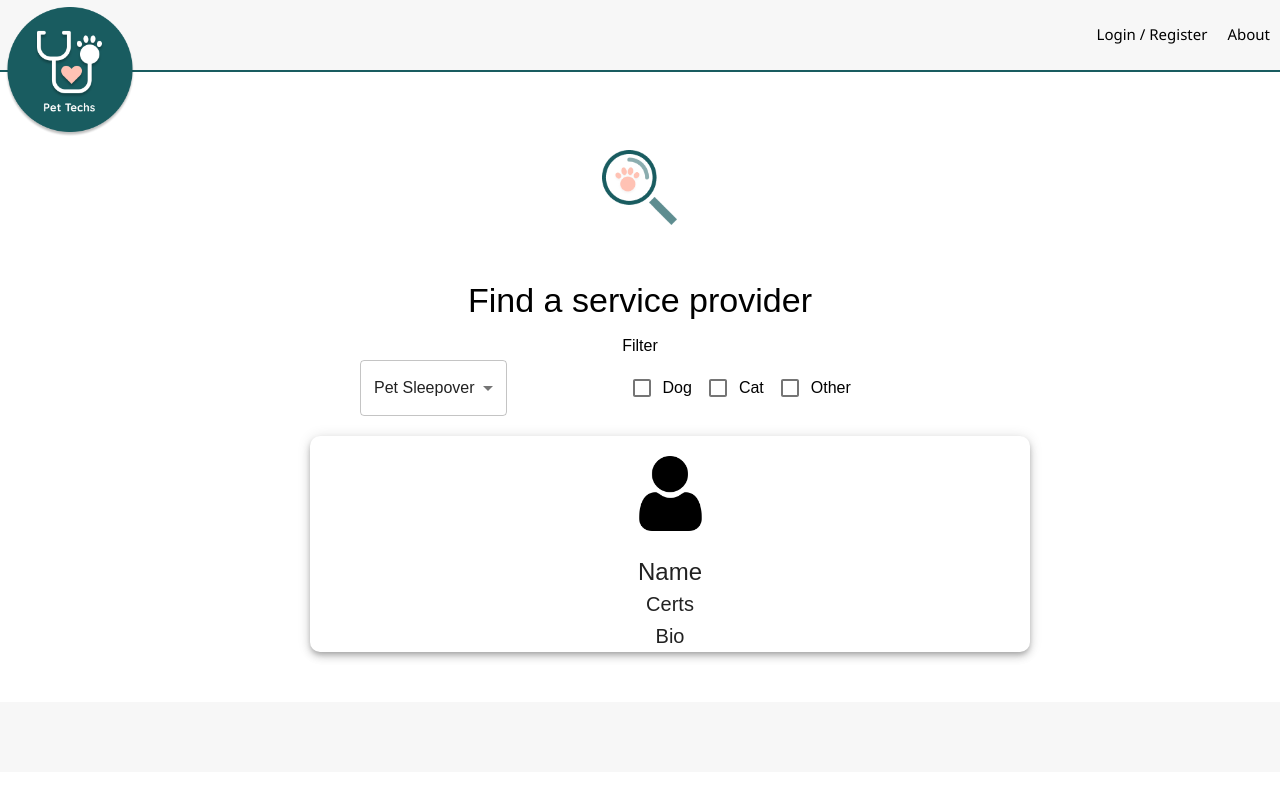
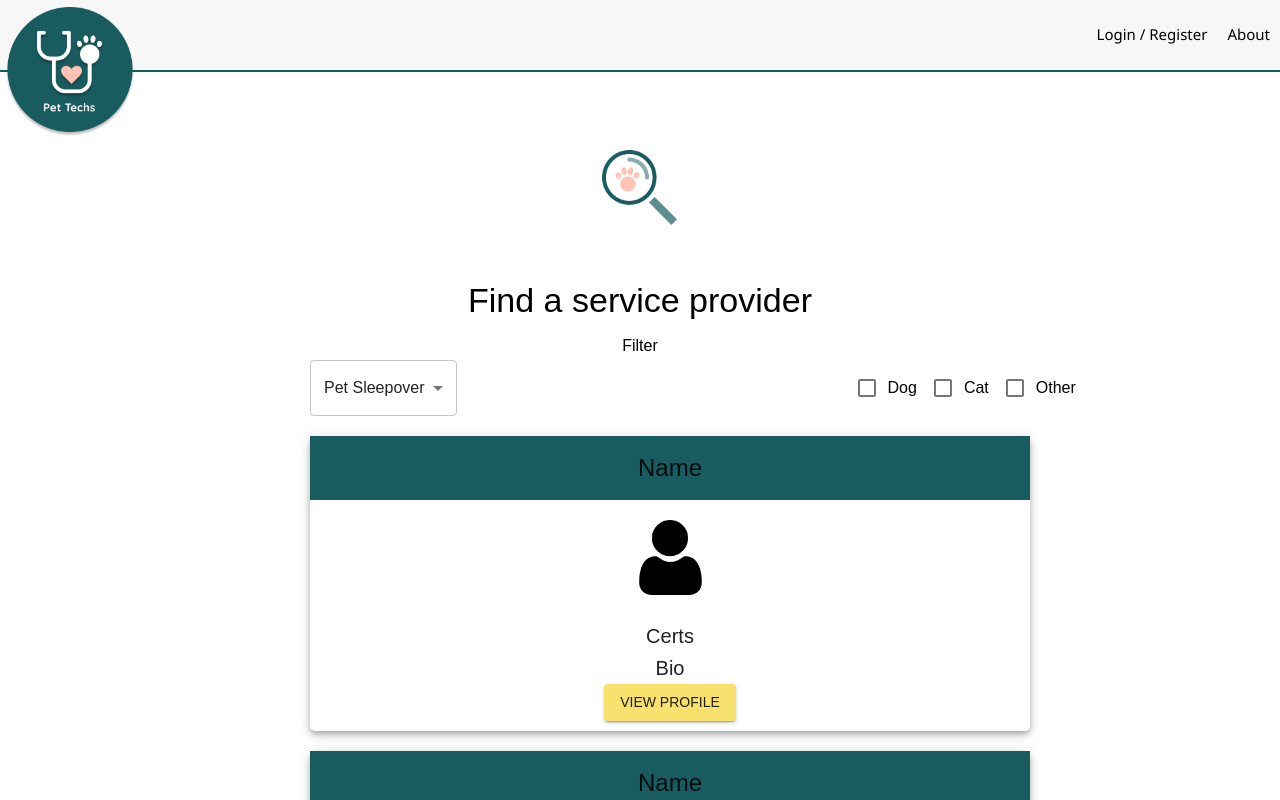
Before and after one commit to chinmayapulikallu/pet-techs, a React (Create React App) app: page /#/search in a window 1280 px wide. Shown: the top 800 px of the page. Built offline with nearby package versions, Linux system fonts and the light colour scheme; no server answers.

Commit message:
added button to view profile

```diff
--- a/src/components/SearchPage/SearchPage.jsx
+++ b/src/components/SearchPage/SearchPage.jsx
@@ -17,6 +17,8 @@ import CardContent from "@material-ui/core/CardContent"
 import Button from "@material-ui/core/Button"
 import { ButtonBase } from "@material-ui/core"
 import Paper from "@material-ui/core/Paper"
+import { blue } from "@material-ui/core/colors";
+
 
 
 const styles = theme => ({
@@ -52,21 +54,27 @@ const styles = theme => ({
 
     },
     groupCheck: {
-        paddingLeft: 125
+        paddingLeft: 400
     },
     serviceType: {
-        paddingLeft: 200,
+        paddingLeft: 150,
         display: "flex"
     },
     paper: {
         marginTop: 20,
-        borderRadius: "10px",
+        borderRadius: "5px",
         width: "75%",
         marginLeft: 150
     },
     profPic: {
         marginTop: 20,
-        marginBottom: 20
+        marginBottom: 20,
+    },
+    header: {
+        background: '#195C60'
+    },
+    btn: {
+        marginBottom: 10
     }
 
 
@@ -133,48 +141,30 @@ class SearchPage extends Component {
 
                         <Grid>
                             <Paper elevation="5" className={classes.paper}>
-                                <img className={classes.profPic} src="/images/blank-profile-picture.png" alt="profilePic" height="75" width="75" />
-                                <Typography variant="h5">
-                                    Name
-                                    </Typography>
+                                <CardHeader title="Name" className={classes.header} />
+                                <img className={classes.profPic} src="/images/blank-profile-picture.png" alt="profilePic" height="75" width="75"/>
                                 <Typography variant="h6">
                                     Certs
                                     </Typography>
                                 <Typography variant="h6">
                                     Bio
                                     </Typography>
+                                <Button className={classes.btn} variant="contained" color="primary" >View Profile</Button>
                             </Paper>
                         </Grid>
-                        {/* <Grid>
+                        <Grid>
                             <Paper elevation="5" className={classes.paper}>
-                                <img className={classes.profPic} src="/images/blank-profile-picture.png" alt="profilePic" height="75" width="75" />
-                                <Typography variant="h5">
-                                    Name
-                                    </Typography>
+                                <CardHeader title="Name" className={classes.header} />
+                                <img className={classes.profPic} src="/images/blank-profile-picture.png" alt="profilePic" height="75" width="75"/>
                                 <Typography variant="h6">
                                     Certs
                                     </Typography>
                                 <Typography variant="h6">
                                     Bio
                                     </Typography>
+                                <Button className={classes.btn} variant="contained" color="primary" >View Profile</Button>
                             </Paper>
                         </Grid>
-                        <Grid>
-                            <Paper elevation="5" className={classes.paper}>
-                                <img className={classes.profPic} src="/images/blank-profile-picture.png" alt="profilePic" height="75" width="75" />
-                                <Typography variant="h5">
-                                    Name
-                                    </Typography>
-                                <Typography variant="h6">
-                                    Certs
-                                    </Typography>
-                                <Typography variant="h6">
-                                    Bio
-                                    </Typography>
-                            </Paper>
-                        </Grid> */}
-
-
                     </Grid>
 
                 </div>
```
